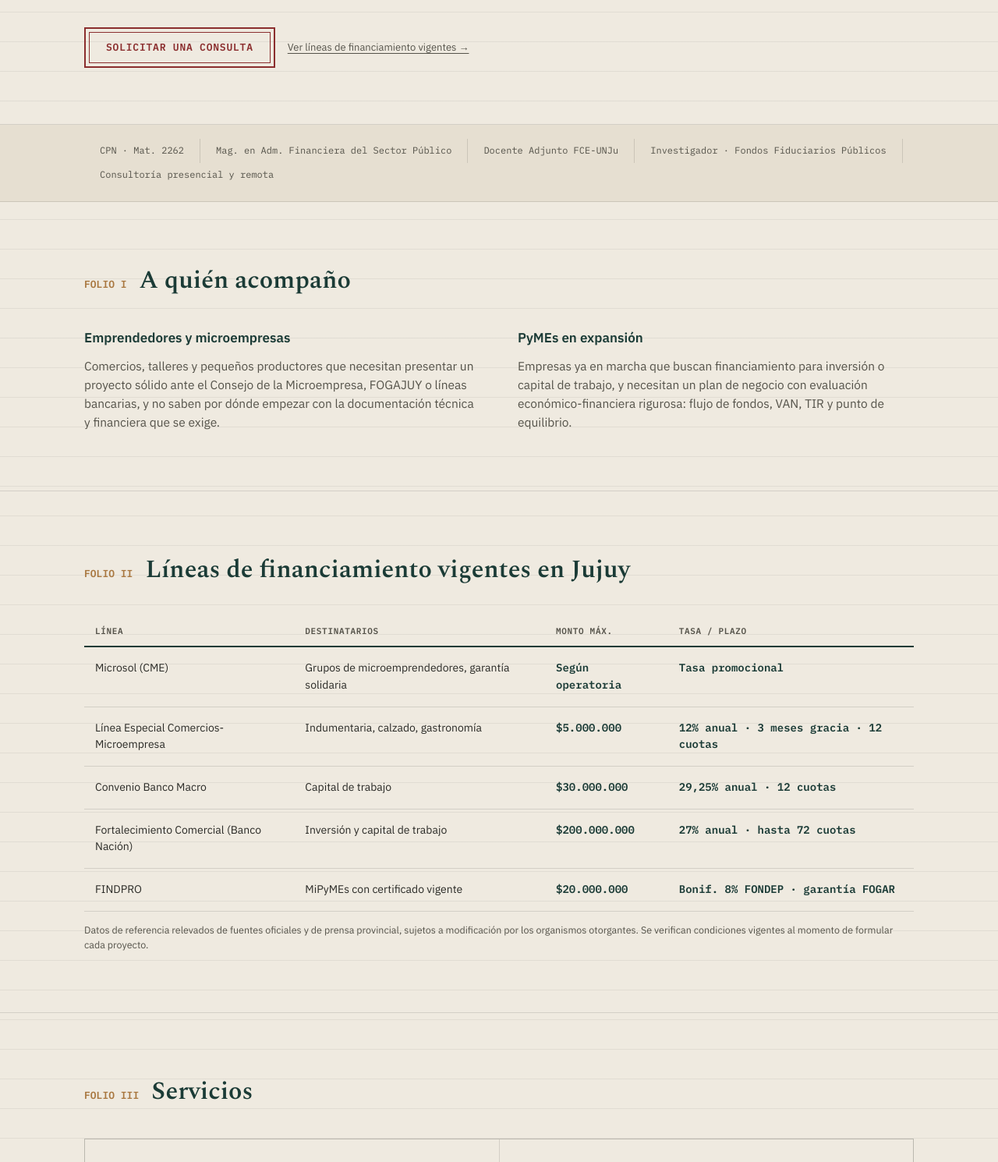
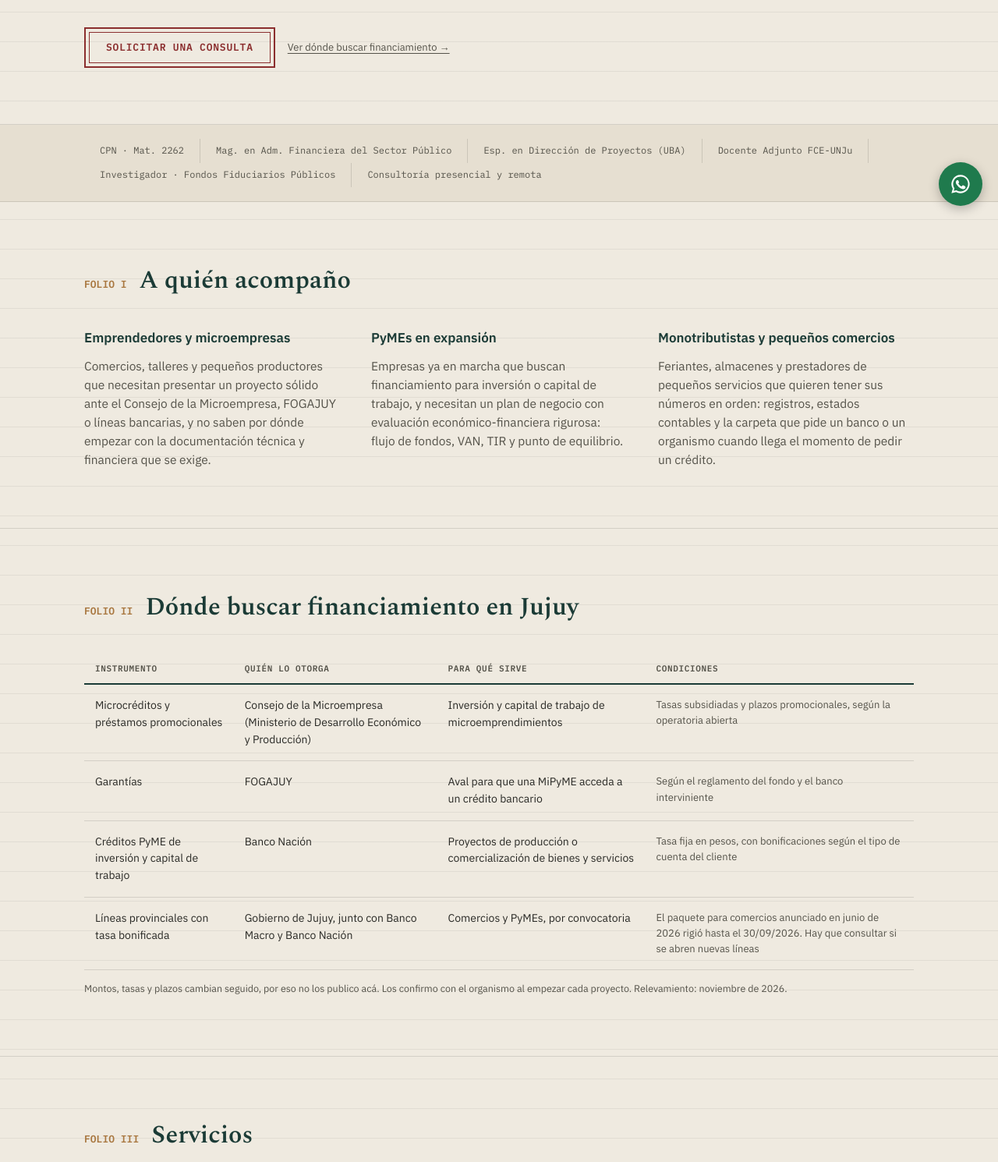
Before and after one commit to alfredomatas/consultoria-matas, a plain HTML site: page index.html in a window 1280 px wide. Shown: the part 516-2006 px from the top of the page at 78% size. Drawn offline with nearby package versions, Linux system fonts and the light colour scheme.

Commit message:
Actualiza landing: nuevo servicio contable RT 54, financiamiento sin tasas caducas, WhatsApp, especialización UBA
Co-Authored-By: Claude Opus 5.5 <noreply@anthropic.com>
Claude-Session: https://claude.ai/code/session_01JiPcgmXrwoV6Gijd2Ebjqb

```diff
--- a/index.html
+++ b/index.html
@@ -3,7 +3,7 @@
 <head>
 <meta charset="UTF-8">
 <meta name="viewport" content="width=device-width, initial-scale=1.0">
-<title>Alfredo Matas — Consultoría en Formulación de Proyectos</title>
+<title>Alfredo Matas · Consultoría en Formulación de Proyectos</title>
 <link rel="preconnect" href="https://fonts.googleapis.com">
 <link href="https://fonts.googleapis.com/css2?family=Spectral:ital,wght@0,400;0,500;0,600;0,700;1,400&family=IBM+Plex+Sans:wght@400;500;600;700&family=IBM+Plex+Mono:wght@400;500;600&display=swap" rel="stylesheet">
 <style>
@@ -164,8 +164,8 @@
   .reveal.in{opacity:1; transform:translateY(0);}
 
   /* WHO */
-  .who-grid{display:grid; grid-template-columns:1fr 1fr; gap:48px;}
-  @media (max-width:800px){.who-grid{grid-template-columns:1fr;}}
+  .who-grid{display:grid; grid-template-columns:repeat(3,1fr); gap:40px;}
+  @media (max-width:900px){.who-grid{grid-template-columns:1fr;}}
   .who-grid p{color:var(--grafito-suave); font-size:15.5px;}
   .who-grid h3{font-size:17px; margin-bottom:10px; font-family:'IBM Plex Sans'; font-weight:600; color:var(--petroleo);}
 
@@ -192,6 +192,8 @@
   .svc-card p{font-size:14.5px; color:var(--grafito-suave);}
   .svc-card--full{grid-column:1 / -1; border-left:3px solid var(--ocre);}
   .svc-card--full h3{color:var(--ocre);}
+  .svc-card--accent{border-left:3px solid var(--ocre);}
+  .svc-card--accent h3{color:var(--ocre);}
 
   /* METHOD TIMELINE */
   .timeline{display:flex; gap:0; position:relative;}
@@ -248,6 +250,18 @@
   .btn-send:hover{background:#D8C79A;}
   .contact-direct{font-size:13px; color:#D8C79A;}
   .contact-direct a{text-decoration:underline;}
+  .btn-wa{
+    font-family:'IBM Plex Mono', monospace; font-weight:600; font-size:13px; letter-spacing:.06em; text-transform:uppercase;
+    background:#1F7A4D; color:#fff; padding:14px 22px; text-decoration:none; display:inline-flex; align-items:center; gap:8px;
+  }
+  .btn-wa:hover{background:#18633E;}
+  .wa-float{
+    position:fixed; right:20px; bottom:20px; width:56px; height:56px; border-radius:50%; background:#1F7A4D;
+    display:flex; align-items:center; justify-content:center; box-shadow:0 4px 14px rgba(0,0,0,.25); z-index:50;
+  }
+  .wa-float:hover{background:#18633E;}
+  .wa-float svg, .btn-wa svg{fill:#fff;}
+  .ledger td.cond{font-size:13px; color:var(--grafito-suave);}
 
   footer{padding:28px 0; text-align:center;}
   footer p{font-size:12px; color:var(--grafito-suave); font-family:'IBM Plex Mono', monospace;}
@@ -280,7 +294,7 @@
       <p class="lead">Formulación, evaluación financiera y gestión de proyectos para microempresas y PyMEs, a cargo de un Contador Público con formación de posgrado en administración financiera del sector público. Atención presencial en Jujuy y consultoría remota para clientes de todo el país.</p>
       <div class="cta-row">
         <a class="btn-stamp" href="#contacto">Solicitar una consulta</a>
-        <a class="link-quiet" href="#financiamiento">Ver líneas de financiamiento vigentes →</a>
+        <a class="link-quiet" href="#financiamiento">Ver dónde buscar financiamiento →</a>
       </div>
     </div>
     <div class="seal-wrap">
@@ -300,6 +314,7 @@
   <div class="wrap">
     <div class="cred-item">CPN · Mat. 2262</div>
     <div class="cred-item">Mag. en Adm. Financiera del Sector Público</div>
+    <div class="cred-item">Esp. en Dirección de Proyectos (UBA)</div>
     <div class="cred-item">Docente Adjunto FCE-UNJu</div>
     <div class="cred-item">Investigador · Fondos Fiduciarios Públicos</div>
     <div class="cred-item">Consultoría presencial y remota</div>
@@ -318,54 +333,52 @@
         <h3>PyMEs en expansión</h3>
         <p>Empresas ya en marcha que buscan financiamiento para inversión o capital de trabajo, y necesitan un plan de negocio con evaluación económico-financiera rigurosa: flujo de fondos, VAN, TIR y punto de equilibrio.</p>
       </div>
+      <div>
+        <h3>Monotributistas y pequeños comercios</h3>
+        <p>Feriantes, almacenes y prestadores de pequeños servicios que quieren tener sus números en orden: registros, estados contables y la carpeta que pide un banco o un organismo cuando llega el momento de pedir un crédito.</p>
+      </div>
     </div>
   </div>
 </section>
 
 <section class="folio" id="financiamiento">
   <div class="wrap">
-    <div class="folio-head"><span class="folio-num">FOLIO II</span><h2>Líneas de financiamiento vigentes en Jujuy</h2></div>
+    <div class="folio-head"><span class="folio-num">FOLIO II</span><h2>Dónde buscar financiamiento en Jujuy</h2></div>
     <div class="reveal" id="ledger-wrap">
       <div class="table-scroll">
         <table class="ledger">
           <thead>
-            <tr><th>Línea</th><th>Destinatarios</th><th>Monto máx.</th><th>Tasa / plazo</th></tr>
+            <tr><th>Instrumento</th><th>Quién lo otorga</th><th>Para qué sirve</th><th>Condiciones</th></tr>
           </thead>
           <tbody>
             <tr>
-              <td>Microsol (CME)</td>
-              <td>Grupos de microemprendedores, garantía solidaria</td>
-              <td class="num">Según operatoria</td>
-              <td class="num">Tasa promocional</td>
+              <td>Microcréditos y préstamos promocionales</td>
+              <td>Consejo de la Microempresa (Ministerio de Desarrollo Económico y Producción)</td>
+              <td>Inversión y capital de trabajo de microemprendimientos</td>
+              <td class="cond">Tasas subsidiadas y plazos promocionales, según la operatoria abierta</td>
             </tr>
             <tr>
-              <td>Línea Especial Comercios-Microempresa</td>
-              <td>Indumentaria, calzado, gastronomía</td>
-              <td class="num">$5.000.000</td>
-              <td class="num">12% anual · 3 meses gracia · 12 cuotas</td>
+              <td>Garantías</td>
+              <td>FOGAJUY</td>
+              <td>Aval para que una MiPyME acceda a un crédito bancario</td>
+              <td class="cond">Según el reglamento del fondo y el banco interviniente</td>
             </tr>
             <tr>
-              <td>Convenio Banco Macro</td>
-              <td>Capital de trabajo</td>
-              <td class="num">$30.000.000</td>
-              <td class="num">29,25% anual · 12 cuotas</td>
+              <td>Créditos PyME de inversión y capital de trabajo</td>
+              <td>Banco Nación</td>
+              <td>Proyectos de producción o comercialización de bienes y servicios</td>
+              <td class="cond">Tasa fija en pesos, con bonificaciones según el tipo de cuenta del cliente</td>
             </tr>
             <tr>
-              <td>Fortalecimiento Comercial (Banco Nación)</td>
-              <td>Inversión y capital de trabajo</td>
-              <td class="num">$200.000.000</td>
-              <td class="num">27% anual · hasta 72 cuotas</td>
-            </tr>
-            <tr>
-              <td>FINDPRO</td>
-              <td>MiPyMEs con certificado vigente</td>
-              <td class="num">$20.000.000</td>
-              <td class="num">Bonif. 8% FONDEP · garantía FOGAR</td>
+              <td>Líneas provinciales con tasa bonificada</td>
+              <td>Gobierno de Jujuy, junto con Banco Macro y Banco Nación</td>
+              <td>Comercios y PyMEs, por convocatoria</td>
+              <td class="cond">El paquete para comercios anunciado en junio de 2026 rigió hasta el 30/09/2026. Hay que consultar si se abren nuevas líneas</td>
             </tr>
           </tbody>
         </table>
       </div>
-      <p class="ledger-note">Datos de referencia relevados de fuentes oficiales y de prensa provincial, sujetos a modificación por los organismos otorgantes. Se verifican condiciones vigentes al momento de formular cada proyecto.</p>
+      <p class="ledger-note">Montos, tasas y plazos cambian seguido, por eso no los publico acá. Los confirmo con el organismo al empezar cada proyecto. Relevamiento: noviembre de 2026.</p>
     </div>
   </div>
 </section>
@@ -396,10 +409,15 @@
         <h3>Capacitación y talleres</h3>
         <p>Talleres grupales, presenciales o virtuales, sobre formulación de proyectos, acceso al crédito y gestión financiera básica.</p>
       </div>
-      <div class="svc-card svc-card--full">
+      <div class="svc-card">
         <span class="folio-num">05</span>
-        <h3>Consultoría remota de proyectos</h3>
-        <p>Todos los servicios anteriores, disponibles de forma 100% remota para clientes de cualquier provincia: reuniones por videollamada, documentación digital y seguimiento a distancia, con la misma rigurosidad técnica que la modalidad presencial.</p>
+        <h3>Contabilidad para monotributistas y pequeños comercios</h3>
+        <p>Registraciones, libros y estados contables bajo la Resolución Técnica 54 de la FACPCE (Norma Unificada Argentina de Contabilidad), para feriantes, almacenes y pequeños servicios. Con los libros al día, armar la carpeta para un crédito lleva mucho menos tiempo.</p>
+      </div>
+      <div class="svc-card svc-card--accent">
+        <span class="folio-num">06</span>
+        <h3>Consultoría remota</h3>
+        <p>Los servicios anteriores, disponibles de forma 100% remota para clientes de cualquier provincia: reuniones por videollamada, documentación digital y seguimiento a distancia. El trabajo técnico es el mismo que en la modalidad presencial.</p>
       </div>
     </div>
   </div>
@@ -423,10 +441,11 @@
     <div class="profile-grid reveal" id="perfil-grid">
       <div class="profile-frame"><img src="foto-perfil.jpg" alt="Alfredo Matas - Foto de perfil"></div>
       <div class="profile-text">
-        <p>Contador Público Nacional (Matrícula CPCE N° 2262), Magíster en Administración Financiera y Control del Sector Público, docente adjunto de la Facultad de Ciencias Económicas (UNJu) e investigador con categorización en curso. Doctorando en Políticas Públicas y Desarrollo (UNJu) y maestrando en Dirección de Proyectos Estratégicos e Innovadores (UBA), con investigación aplicada en fondos fiduciarios públicos y modelos de gestión para microempresas y PyMEs.</p>
+        <p>Contador Público Nacional (Matrícula CPCE N° 2262), Magíster en Administración Financiera y Control del Sector Público, Especialista en Dirección de Proyectos Predictivos y Adaptativos (UBA, 2026), docente adjunto de la Facultad de Ciencias Económicas (UNJu) e investigador con categorización en curso. Doctorando en Políticas Públicas y Desarrollo (UNJu) y maestrando en Dirección de Proyectos Estratégicos e Innovadores (UBA), con investigación aplicada en fondos fiduciarios públicos y modelos de gestión para microempresas y PyMEs.</p>
         <div class="taglist">
           <span class="tag">Ley 24.156</span>
           <span class="tag">Ley 24.441</span>
+          <span class="tag">RT 54 (NUA)</span>
           <span class="tag">Fondos fiduciarios públicos</span>
           <span class="tag">Docencia UNJu</span>
           <span class="tag">Investigación aplicada</span>
@@ -452,6 +471,7 @@
             <option value="Formulación de proyecto para financiamiento">Formulación de proyecto para financiamiento</option>
             <option value="Plan de negocio / factibilidad">Plan de negocio / factibilidad</option>
             <option value="Rendición y control de fondos">Rendición y control de fondos</option>
+            <option value="Contabilidad / estados contables">Contabilidad / estados contables</option>
             <option value="Capacitación / taller">Capacitación / taller</option>
             <option value="Otro">Otro</option>
           </select>
@@ -469,15 +489,18 @@
       </div>
       <div class="contact-actions">
         <button class="btn-send" onclick="enviarConsulta()">Enviar solicitud</button>
+        <a class="btn-wa" href="https://wa.me/5493884844489?text=Hola%20Alfredo%2C%20quiero%20hacerle%20una%20consulta%20sobre%20un%20proyecto." target="_blank" rel="noopener"><svg width="18" height="18" viewBox="0 0 24 24" aria-hidden="true"><path d="M12 2a10 10 0 0 0-8.6 15.1L2 22l5-1.3A10 10 0 1 0 12 2zm0 18.2a8.2 8.2 0 0 1-4.2-1.2l-.3-.2-3 .8.8-2.9-.2-.3A8.2 8.2 0 1 1 12 20.2zm4.5-6.1c-.2-.1-1.5-.7-1.7-.8-.2-.1-.4-.1-.6.1l-.8 1c-.1.2-.3.2-.5.1a6.7 6.7 0 0 1-3.3-2.9c-.3-.4.3-.4.7-1.3.1-.2 0-.3 0-.4l-.8-1.8c-.2-.5-.4-.4-.6-.4h-.5a1 1 0 0 0-.7.3 3 3 0 0 0-.9 2.2 5.2 5.2 0 0 0 1.1 2.7 11.8 11.8 0 0 0 4.5 4c1.7.7 2.3.8 3.2.6.5-.1 1.5-.6 1.7-1.2.2-.6.2-1.1.2-1.2-.1-.1-.3-.2-.5-.3z"/></svg>WhatsApp 388 484-4489</a>
         <span class="contact-direct">o escriba directamente a <a href="mailto:amatas2010@gmail.com">amatas2010@gmail.com</a></span>
       </div>
     </div>
   </div>
 </section>
 
+<a class="wa-float" href="https://wa.me/5493884844489?text=Hola%20Alfredo%2C%20quiero%20hacerle%20una%20consulta%20sobre%20un%20proyecto." target="_blank" rel="noopener" aria-label="Escribir por WhatsApp"><svg width="28" height="28" viewBox="0 0 24 24" aria-hidden="true"><path d="M12 2a10 10 0 0 0-8.6 15.1L2 22l5-1.3A10 10 0 1 0 12 2zm0 18.2a8.2 8.2 0 0 1-4.2-1.2l-.3-.2-3 .8.8-2.9-.2-.3A8.2 8.2 0 1 1 12 20.2zm4.5-6.1c-.2-.1-1.5-.7-1.7-.8-.2-.1-.4-.1-.6.1l-.8 1c-.1.2-.3.2-.5.1a6.7 6.7 0 0 1-3.3-2.9c-.3-.4.3-.4.7-1.3.1-.2 0-.3 0-.4l-.8-1.8c-.2-.5-.4-.4-.6-.4h-.5a1 1 0 0 0-.7.3 3 3 0 0 0-.9 2.2 5.2 5.2 0 0 0 1.1 2.7 11.8 11.8 0 0 0 4.5 4c1.7.7 2.3.8 3.2.6.5-.1 1.5-.6 1.7-1.2.2-.6.2-1.1.2-1.2-.1-.1-.3-.2-.5-.3z"/></svg></a>
+
 <footer>
   <div class="wrap">
-    <p>ALFREDO MATAS — CONTADOR PÚBLICO NACIONAL — MAT. CPCE N° 2262 — SAN SALVADOR DE JUJUY, ARGENTINA</p>
+    <p>ALFREDO MATAS · CONTADOR PÚBLICO NACIONAL · MAT. CPCE N° 2262 · SAN SALVADOR DE JUJUY, ARGENTINA</p>
   </div>
 </footer>
 
@@ -488,7 +511,7 @@
     const tipo = document.getElementById('f-tipo').value;
     const modalidad = document.getElementById('f-modalidad').value;
     const mensaje = document.getElementById('f-mensaje').value || '(sin detalle)';
-    const asunto = encodeURIComponent('Solicitud de consulta — ' + tipo);
+    const asunto = encodeURIComponent('Solicitud de consulta: ' + tipo);
     const cuerpo = encodeURIComponent(
       'Nombre: ' + nombre + '\n' +
       'Contacto: ' + contacto + '\n' +
```
